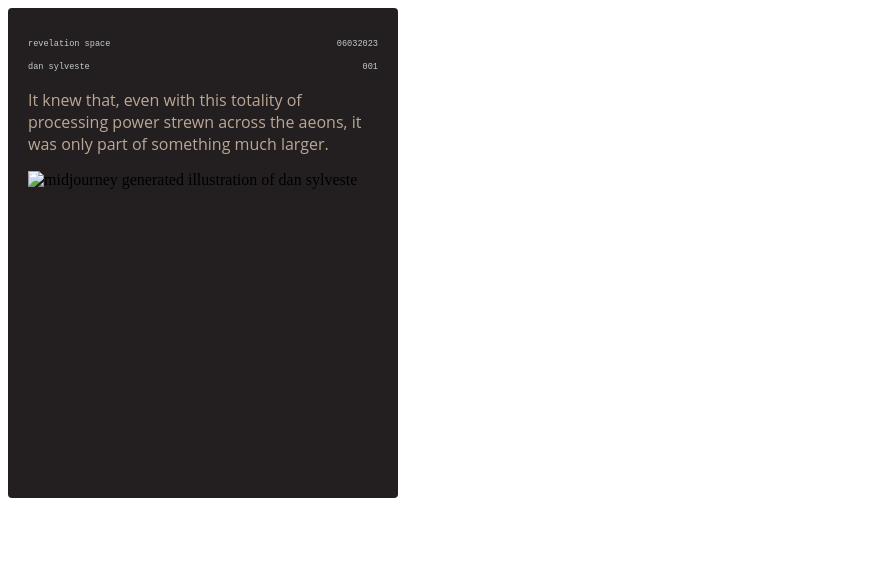
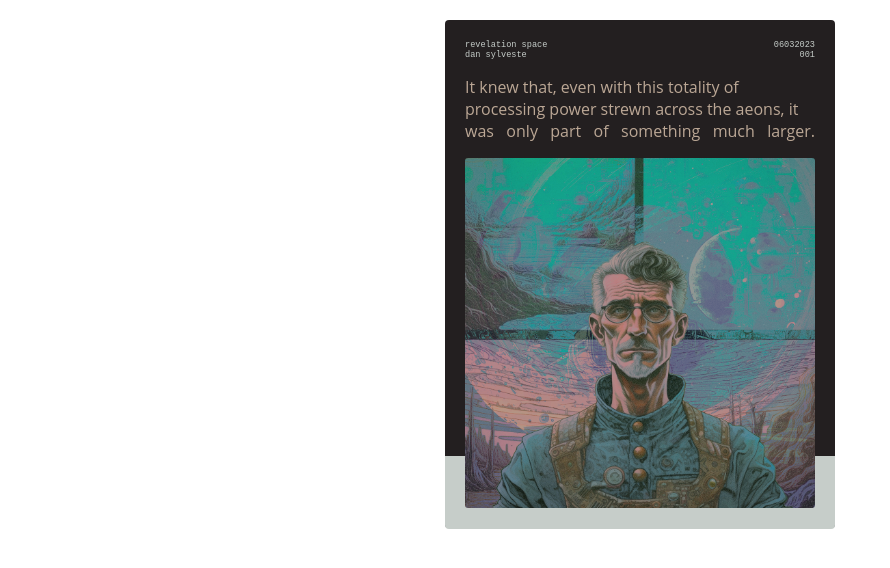
Before and after one commit to m1chaelel/image-card, a plain HTML site: page index.html in a window 1280 px wide. Shown: the whole page, without its empty margins (0-890 px from the left). Drawn offline with Linux system fonts and the light colour scheme.

Commit message:
refined code to better match design added an image

```diff
--- a/index.html
+++ b/index.html
@@ -7,7 +7,7 @@
     <title>Document</title>
 </head>
 <body>
-    <div class="card">
+    <div class="card-top">
         <div class="top-info">
             <h4>revelation space</h4>
             <h4>06032023</h4>
@@ -17,7 +17,8 @@
             <h4>001</h4>
         </div>
         <p class="quote">It knew that, even with this totality of processing power strewn across the aeons, it was only part of something much larger.</p>
-        <img href="" alt="midjourney generated illustration of dan sylveste">
+        <img src="images/dan-sylveste-v2.jpg" alt="midjourney generated illustration of dan sylveste">
     </div>
+    <div class="card-bottom"></div>
 </body>
 </html>
--- a/styles.css
+++ b/styles.css
@@ -1,13 +1,32 @@
-.card {
+.card-top {
     padding: 20px;
     background-color: #231f20;
     border-radius: 4px;
     width: 350px;
-    height: 450px;
+    height: auto;
     display: flex;
     flex-direction: column;
 }
 
+.card-bottom {
+    padding: 20px;
+    background-color: #c6cdc9;
+    border-radius: 0px 0px 4px 4px;
+    width: 350px;
+    height: 33px;
+    display: flex;
+    margin-top: -72px;
+}
+
+body {
+    display: flex;
+    flex-direction: column;
+    justify-content: center;
+    align-content: center;
+    align-items: center;
+    margin: 20px;
+    padding: 0;
+}
 .top-info {
     display: flex;
     flex-direction: row;
@@ -21,12 +40,18 @@ h4 {
     font-size: .66em;
     font-family: monospace;
     font-weight: 300;
-    margin-bottom: 1px;
-    padding-bottom: 0;
+    margin: 0;
+    padding: 0;
 }
 
 p {
     font-family: open sans;
     font-size: 1em;
     color: #bba795;
+    text-align-last: justify;
 }
+
+img {
+    border-radius: 3px;
+    z-index: 9999;
+}
```
Also changed, not shown: images/dan-sylveste-v2.jpg (added).
